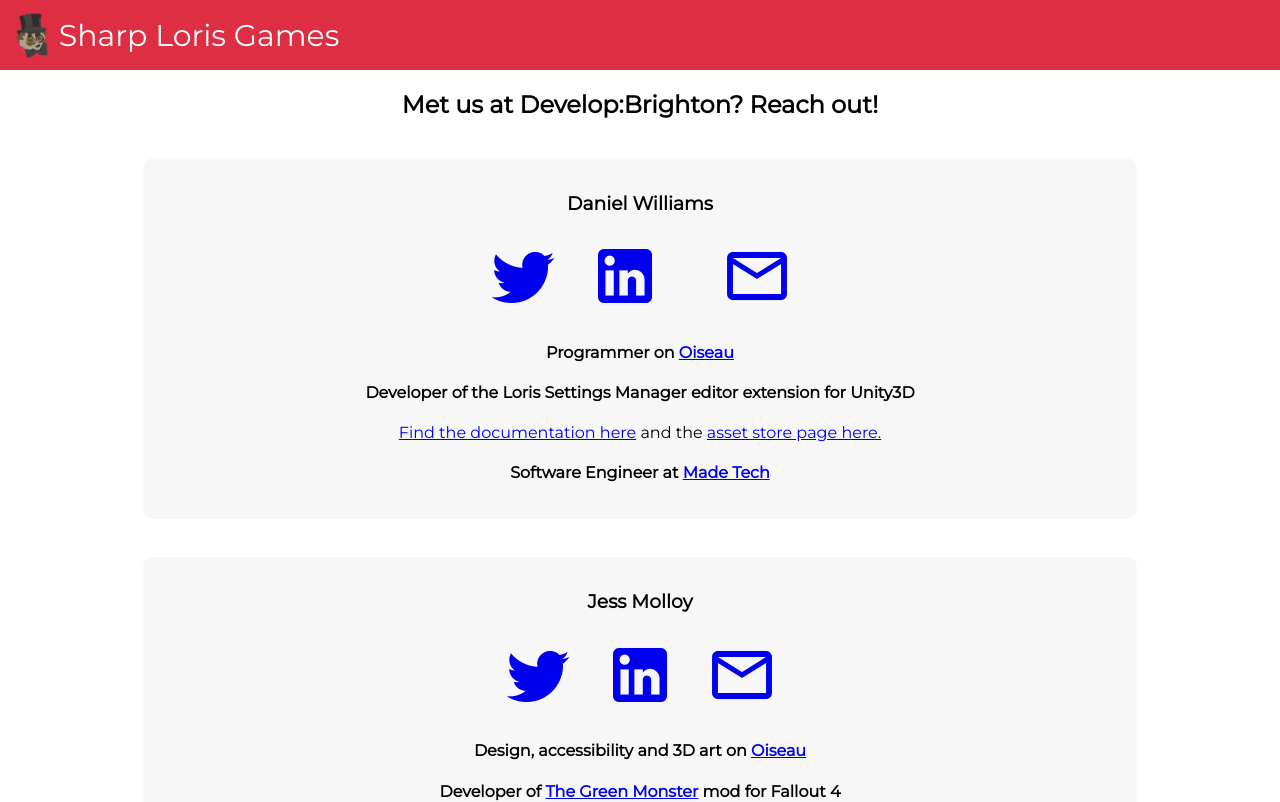
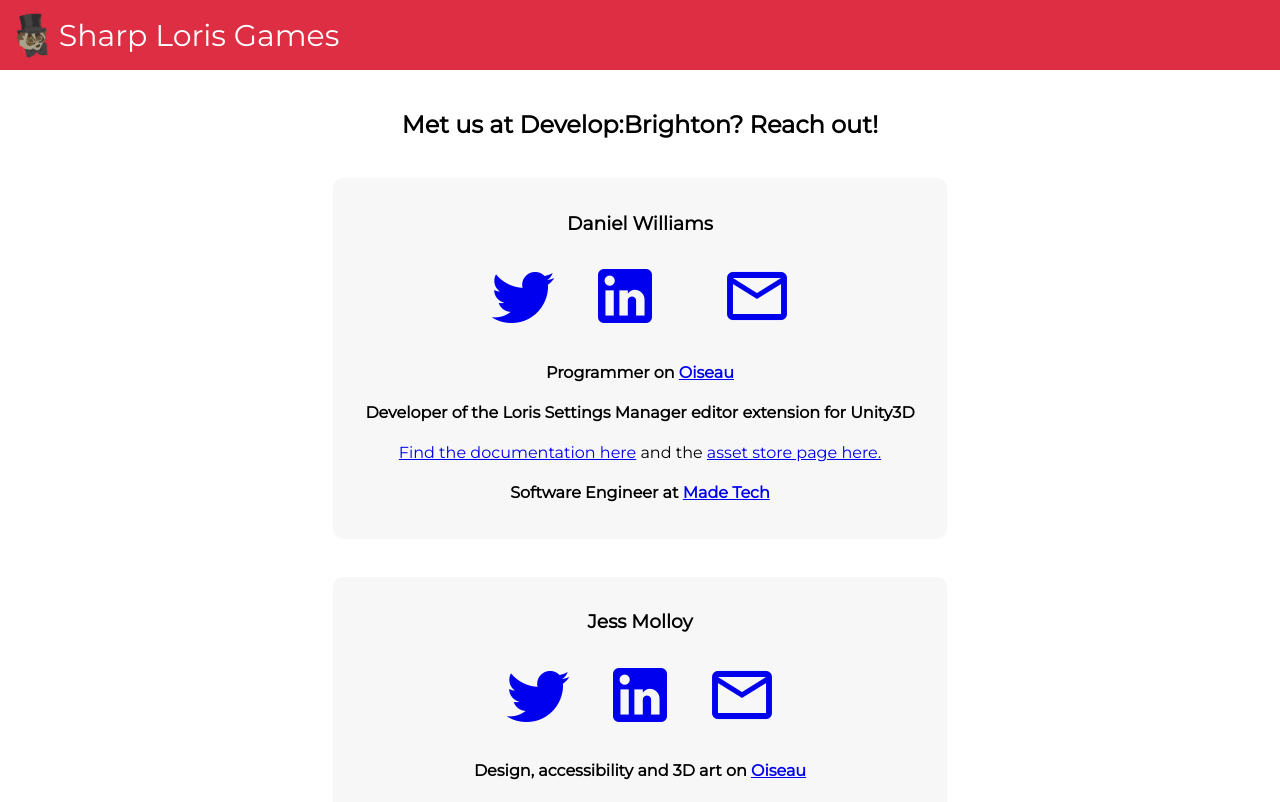
Before and after one commit to sharploris/sharploris.github.io, a React (Create React App) app: page / in a window 1280 px wide. Shown: the top 802 px of the page. Built offline with nearby package versions, Linux system fonts and the light colour scheme.

Commit message:
Improved footer and made header sticky

```diff
--- a/src/App.module.scss
+++ b/src/App.module.scss
@@ -1,3 +1,10 @@
+.appWrapper {
+    display: flex;
+    min-height: 100vh;
+    flex-direction: column;
+    justify-content: space-between
+}
+
 .appBody {
     margin: 0 auto;
     max-width: 1024px;
--- a/src/App.tsx
+++ b/src/App.tsx
@@ -7,7 +7,7 @@
 
 const App: React.FC = () => {
   return (
-    <div>
+    <div className={styles.appWrapper}>
       <Header />
       <div className={`${styles.appBody} centered`}>
         <h2>Met us at Develop:Brighton? Reach out!</h2>
--- a/src/Components/Footer/index.module.scss
+++ b/src/Components/Footer/index.module.scss
@@ -8,6 +8,7 @@
   display: flex;
   align-items: center;
   justify-content: center;
+  bottom: 0;
 }
 
 .footerText {
--- a/src/Components/Footer/index.tsx
+++ b/src/Components/Footer/index.tsx
@@ -6,7 +6,7 @@
     return (
       <footer className={styles.footerBar}>
         <div className={styles.footerText}>
-          © Copyright - Sharp Loris Games 2019
+          &copy; Copyright - Sharp Loris Games 2019
         </div>
       </footer>
     );
--- a/src/Components/Header/index.module.scss
+++ b/src/Components/Header/index.module.scss
@@ -4,6 +4,9 @@
   width: 100%;
   margin-bottom: 20px;
   background: $theme-colour;
+  position: -webkit-sticky;
+  position: sticky;
+  top: 0;
 }
 
 .logo {
```
